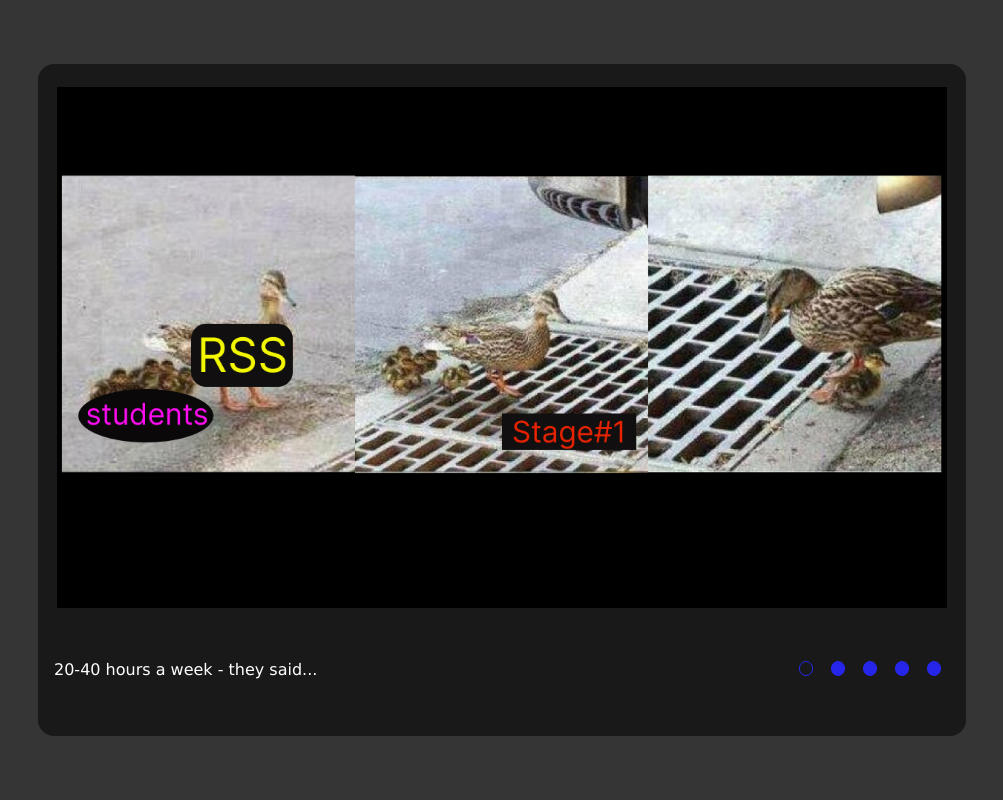
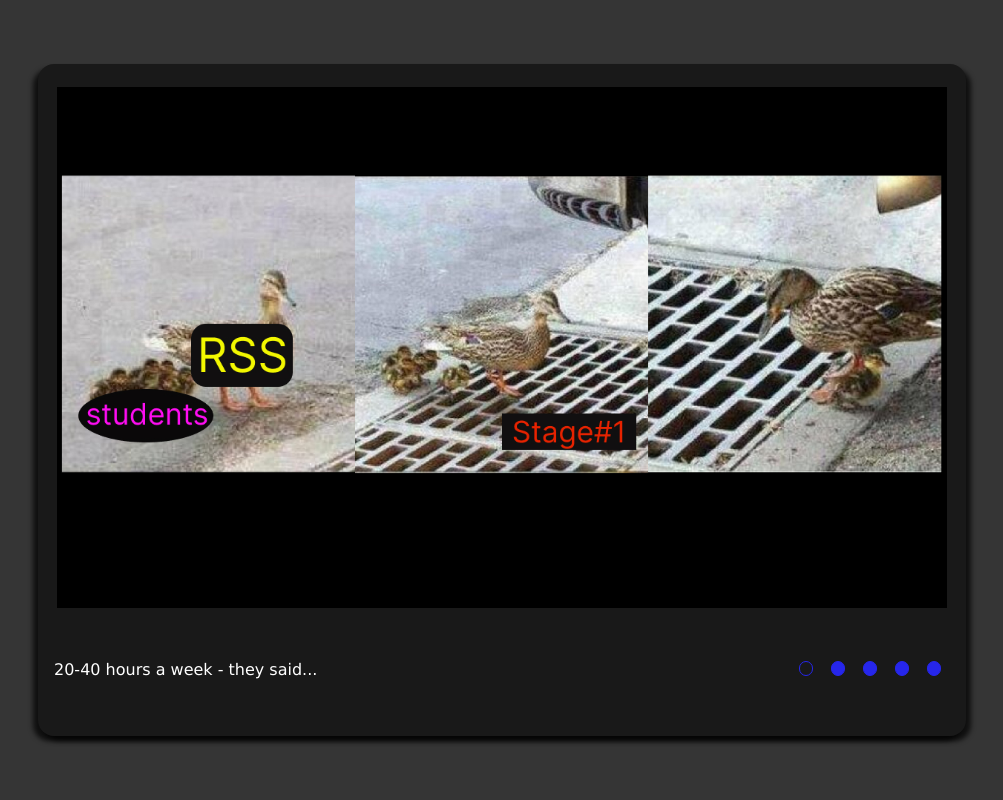
Before and after one commit to RTinIT/cssMemSlider, a plain HTML site: page cssMemslider/index.html in a window 1280 px wide. Shown: the whole page, without its empty margins (138-1141 px from the left). Drawn offline with nearby package versions, Linux system fonts and the light colour scheme.

Commit message:
feat: add box-shadow for the slider (Mon, May 16, 2022 01:28:28 PM)

```diff
--- a/cssMemslider/style.css
+++ b/cssMemslider/style.css
@@ -19,6 +19,8 @@
   background: #191919;
   overflow: hidden;
   border-radius: 1em;
+  box-shadow: 5px 5px 5px rgb(0 0 0 / 70%),
+             -5px 5px 5px rgb(0 0 0 / 70%);
 }
 
 .slider__radio {
```
